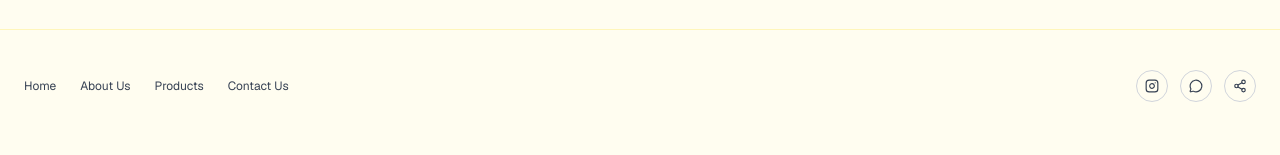
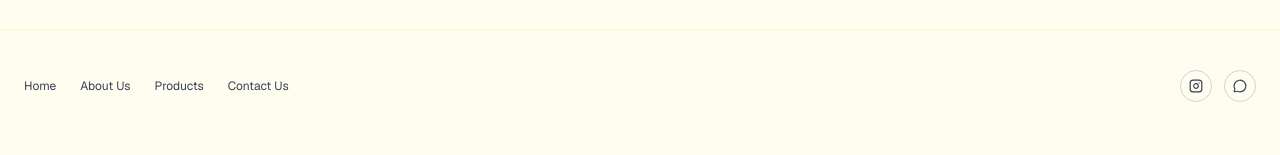
Before and after one commit to boyalonetechs/Karson-Bars, a Next.js app: page / in a window 1280 px wide. Shown: the part 3962-4117 px from the top of the page. Built offline with nearby package versions, Linux system fonts and the light colour scheme; a web font is replaced by a local one.

Commit message:
refactor: remove Share button from footer

```diff
--- a/src/components/Footer.js
+++ b/src/components/Footer.js
@@ -58,12 +58,7 @@ export default function Footer() {
           >
             <MessageCircle size={14} />
           </a>
-          <a
-            href="#"
-            className="w-8 h-8 rounded-full border border-gray-300 flex items-center justify-center text-gray-700 hover:border-gray-500 transition-colors"
-          >
-            <Share2 size={14} />
-          </a>
+
         </div>
       </div>
 
```
